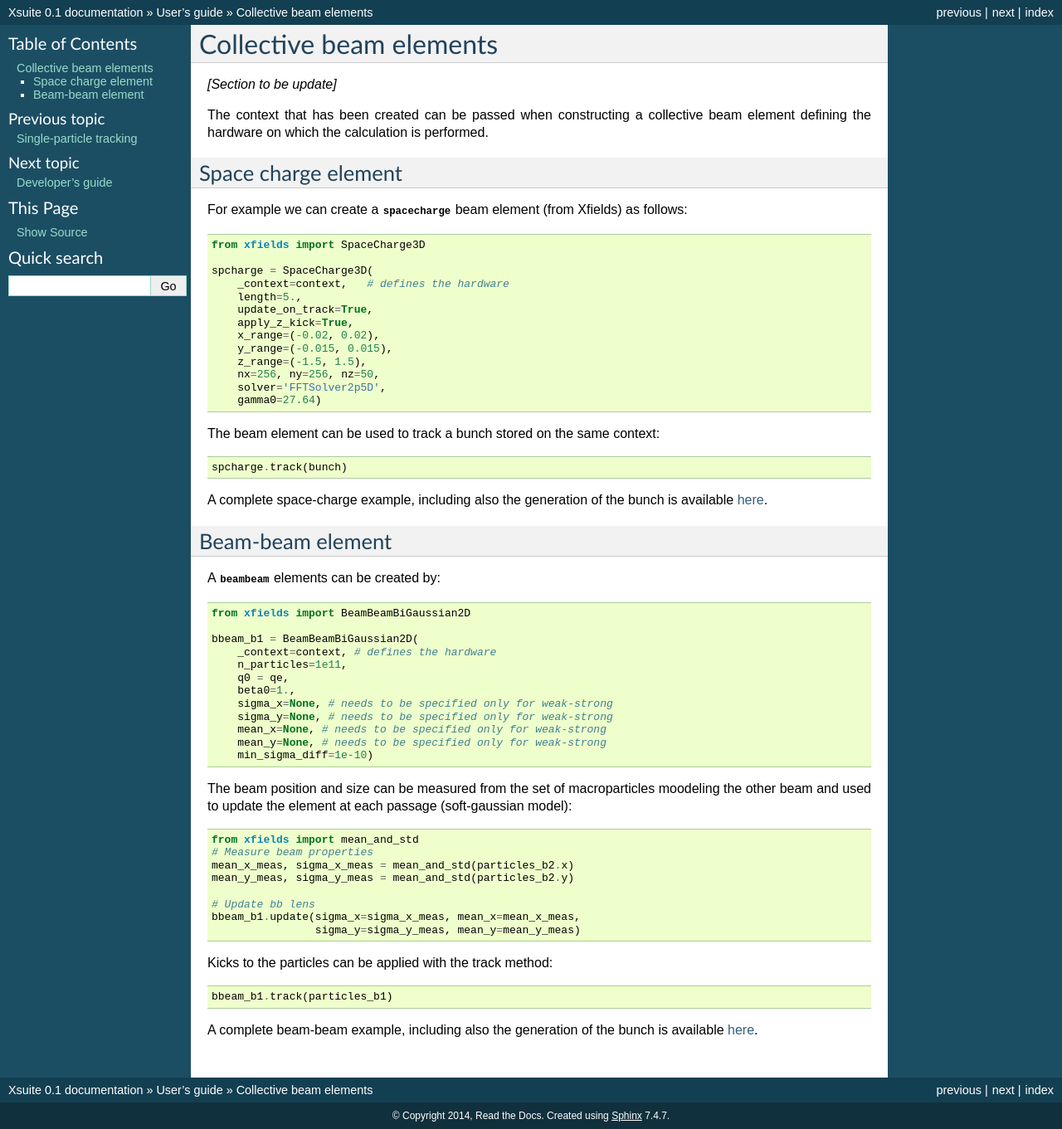
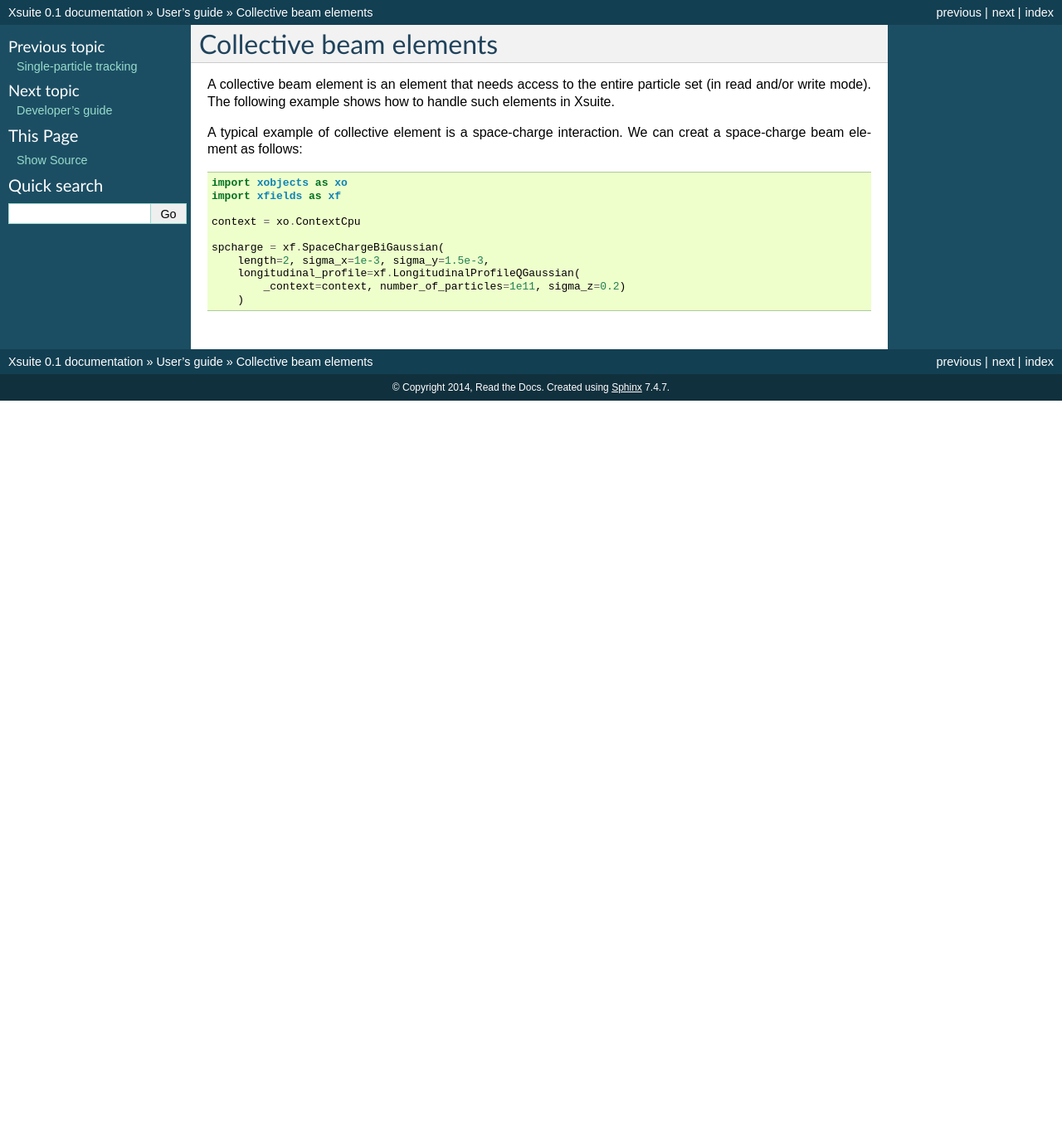
Before and after one commit to xsuite/xsuite, a Sphinx documentation site: the page built from docs/collective.rst, in a window 1280 px wide. Shown: the whole page at 83% size. Built offline with Sphinx 7.4.7, drawn with Linux system fonts in a browser that asks for light colours; after the commit the page ends 900 px from its top, so only the background shows below that.

Commit message:
Quick push

```diff
--- a/docs/collective.rst
+++ b/docs/collective.rst
@@ -2,79 +2,19 @@
 Collective beam elements
 ========================
 
-*[Section to be update]*
+A collective beam element is an element that needs access to the entire particle set (in read and/or write mode). The following example shows how to handle such elements in Xsuite.
 
-The context that has been created can be passed when constructing a collective beam element defining the hardware on which the calculation is performed.
-
-Space charge element
-====================
-
-For example we can create a :class:`spacecharge<xfields.SpaceCharge3D>`  beam element (from Xfields) as follows:
+A typical example of collective element is a space-charge interaction. We can creat a space-charge beam element as follows:
 
 .. code-block:: python
 
-    from xfields import SpaceCharge3D
+    import xobjects as xo
+    import xfields as xf
 
-    spcharge = SpaceCharge3D(
-        _context=context,   # defines the hardware
-        length=5.,
-        update_on_track=True,
-        apply_z_kick=True,
-        x_range=(-0.02, 0.02),
-        y_range=(-0.015, 0.015),
-        z_range=(-1.5, 1.5),
-        nx=256, ny=256, nz=50,
-        solver='FFTSolver2p5D',
-        gamma0=27.64)
+    context = xo.ContextCpu
 
-
-
-The beam element can be used to track a bunch stored on the same context:
-
-.. code-block:: python
-
-    spcharge.track(bunch)
-
-
-A complete space-charge example, including also the generation of the bunch is available `here <https://github.com/xsuite/xfields/blob/master/examples/001_spacecharge/000_spacecharge_example.py>`_.
-
-Beam-beam element
-=================
-
-A :class:`beambeam<xfields.BeamBeamBiGaussian2D>` elements can be created by:
-
-.. code-block:: python
-
-    from xfields import BeamBeamBiGaussian2D
-
-    bbeam_b1 = BeamBeamBiGaussian2D(
-        _context=context, # defines the hardware
-        n_particles=1e11,
-        q0 = qe,
-        beta0=1.,
-        sigma_x=None, # needs to be specified only for weak-strong
-        sigma_y=None, # needs to be specified only for weak-strong
-        mean_x=None, # needs to be specified only for weak-strong
-        mean_y=None, # needs to be specified only for weak-strong
-        min_sigma_diff=1e-10)
-
-The beam position and size can be measured from the set of macroparticles moodeling the other beam and used to update the element at each passage (soft-gaussian model):
-
-.. code-block:: python
-
-    from xfields import mean_and_std
-    # Measure beam properties
-    mean_x_meas, sigma_x_meas = mean_and_std(particles_b2.x)
-    mean_y_meas, sigma_y_meas = mean_and_std(particles_b2.y)
-
-    # Update bb lens
-    bbeam_b1.update(sigma_x=sigma_x_meas, mean_x=mean_x_meas,
-                    sigma_y=sigma_y_meas, mean_y=mean_y_meas)
-
-Kicks to the particles can be applied with the track method:
-
-.. code-block:: python
-
-    bbeam_b1.track(particles_b1)
-
-A complete beam-beam example, including also the generation of the bunch is available `here <https://github.com/xsuite/xfields/blob/master/examples/002_beambeam/000_beambeam.py>`_.
+    spcharge = xf.SpaceChargeBiGaussian(
+        length=2, sigma_x=1e-3, sigma_y=1.5e-3,
+        longitudinal_profile=xf.LongitudinalProfileQGaussian(
+            _context=context, number_of_particles=1e11, sigma_z=0.2)
+        )
```
